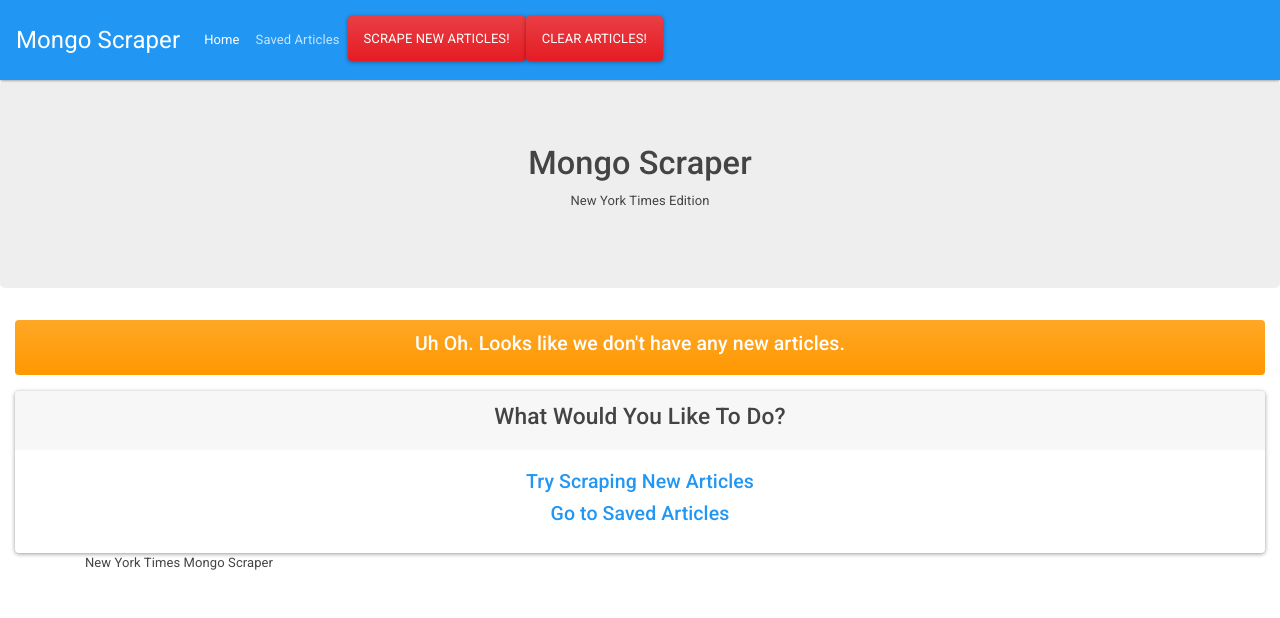
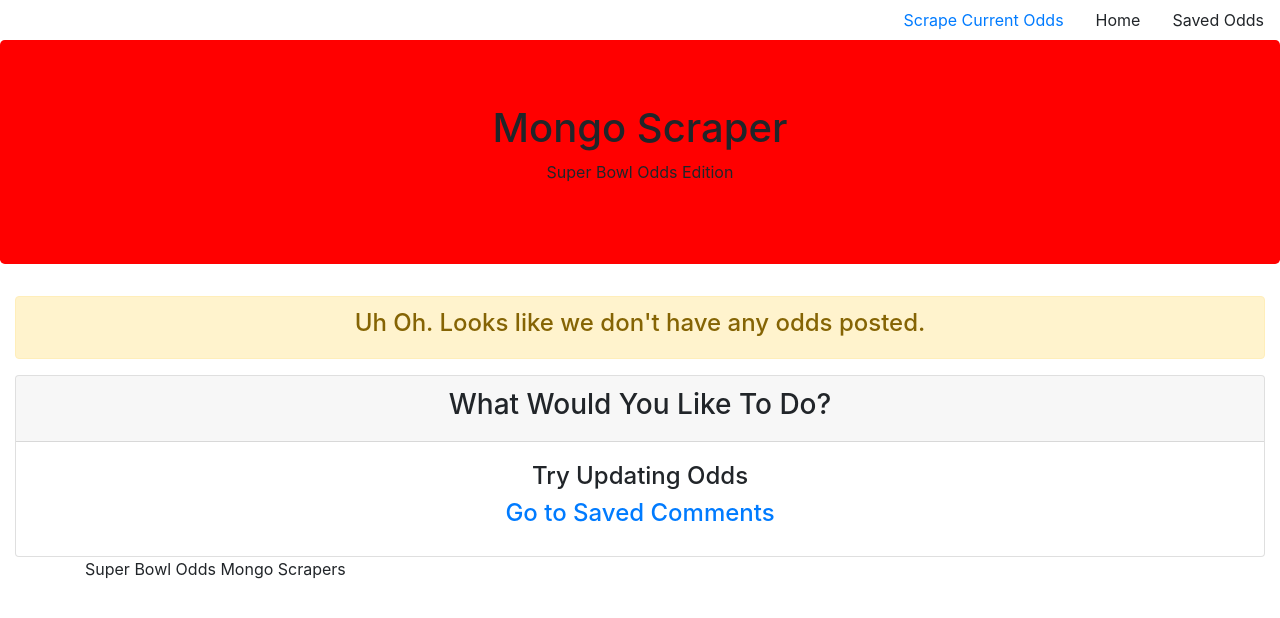
Before and after one commit to mattkrebs2000/mongoscraper, a website: page public/index.html in a window 1280 px wide. Drawn offline with nearby package versions, Linux system fonts and the light colour scheme; some packages are replaced by stand-ins of ours; a script that the page names is missing; a web font is replaced by a local one.

Commit message:
annoying css error

```diff
--- a/models/odds.js
+++ b/models/odds.js
@@ -8,7 +8,6 @@
     team: {
         type: String,
         required: true,
-        unique: true
 
     },
 
--- a/package.json
+++ b/package.json
@@ -22,6 +22,7 @@
     "express": "^4.17.1",
     "express-handlebars": "^4.0.3",
     "mongoose": "^5.9.10",
-    "morgan": "^1.10.0"
+    "morgan": "^1.10.0",
+    "nodemon": "^2.0.3"
   }
 }
--- /dev/null
+++ b/public/css/css.css
@@ -0,0 +1,16 @@
+.jumbotron {
+background-color: red;
+
+}
+
+.hidden {
+
+display:none;
+
+}
+
+.caption {
+
+background-color: red;
+
+}
--- a/public/index.html
+++ b/public/index.html
@@ -3,25 +3,100 @@
 
 <head>
     <!-- This file has obviously been taken from the assignment website.  -->
+
+
+    <meta charset="UTF-8" />
+    <meta name="viewport" content="width=1, initial-scale=1.0" />
+    <link rel="stylesheet" href="https://stackpath.bootstrapcdn.com/bootstrap/4.4.1/css/bootstrap.min.css"
+        integrity="sha384-Vkoo8x4CGsO3+Hhxv8T/Q5PaXtkKtu6ug5TOeNV6gBiFeWPGFN9MuhOf23Q9Ifjh" crossorigin="anonymous" />
+    <script src="https://code.jquery.com/jquery.js"></script>
+    <link href="../public/css/css.css" rel="stylesheet" type="text/css"/>
     <title>Mongo Scraper</title>
-    <meta charset="UTF-8">
-    <meta name="viewport" content="width=device-width, initial-scale=1">
-    <link rel="stylesheet" href="https://cdnjs.cloudflare.com/ajax/libs/bootswatch/4.0.0/materia/bootstrap.min.css" />
-    <link href="https://fonts.googleapis.com/css?family=Cormorant+SC" rel="stylesheet">
-    <!-- <link rel="stylesheet" href="/assets/css/style.css"> -->
+
+
+<style>
+
+.jumbotron {
+background-color: red;
+
+}
+
+.hidden {
+
+display:none;
+
+}
+
+.caption {
+
+background-color: red;
+
+}
+
+</style>
+
 </head>
 
+
 <body>
-    <nav class="navbar navbar-expand-lg navbar-dark bg-primary">
+<nav id="nav2" class="navbar-dark navbar-success bg-transparent navbar-expand navigation-bar is-visible"
+    data-nav-status="toggle">
+
+    <button id="navbarButton" class="navbar-toggler mr-auto custom-toggler" style="margin: 20px 0 0 20px;" type="button"
+        data-toggle="collapse" data-target="#nav3">
+
+        <div class="navbar-toggler-icon"></div>
+    </button>
+
+    <div class="navbar-collapse collapse" id="nav3">
+        <ul class="nav navbar-nav.navbar-right ml-auto">
+            <li class="nav-item">
+                <a class="nav-link" data-toggle="collapse" data-target=".navbar-collapse.show"></a>
+            </li>
+
+            <li id="bottomLink" class="nav-item">
+                <a id="bottomLink" class="nav-link" data-toggle="collapse" data-target=".navbar-collapse.show" href="/scrape">Scrape Current
+                    Odds</a>
+            </li>
+
+            <li class="nav-item">
+                <a id="toplink" class="nav-link" data-toggle="collapse"
+                    data-target=".navbar-collapse.show">Home</a>
+            </li>
+            <li class="nav-item">
+                <a class="nav-link" data-toggle="collapse"
+                    data-target=".navbar-collapse.show">Saved Odds</a>
+            </li>
+            </li>
+<!--
+            <li class="nav-item">
+                <a class="nav-link" data-toggle="collapse"
+                    data-target=".navbar-collapse.show">Saved</a>
+            </li> -->
+
+
+
+        </ul>
+    </div>
+</nav>
+
+
+
+
+
+
+
+
+    <!-- <nav class="navbar navbar-expand navigation-bar is-visible navbar-dark bg-primary">
         <a class="navbar-brand" href="/">Mongo Scraper</a>
         <button class="navbar-toggler" data-toggle="collapse" data-target="#navbarColor01" aria-controls="navbarColor01"
             aria-expanded="false" aria-label="Toggle navigation">
             <span class="navbar-toggler-icon"></span>
         </button>
 
-        <div class="collapse navbar-collapse" id="navbarColor01">
+        <div class="collapse" id="navbarColor01">
             <ul class="navbar-nav mr-auto">
-                <li class="nav-item active">
+                <li class="nav-item">
                     <a class="nav-link" href="/">Home
                         <span class="sr-only">(current)</span>
                     </a>
@@ -30,14 +105,14 @@
                     <a class="nav-link" href="/saved">Saved Articles</a>
                 </li>
                 <li class="nav-item">
-                    <a class="btn btn-danger scrape-new">SCRAPE NEW ARTICLES!</a>
+                    <a class="btn btn-danger scrape-new">Update Odds!</a>
                 </li>
                 <li class="nav-item">
                     <a class="btn btn-danger clear">CLEAR ARTICLES!</a>
                 </li>
             </ul>
         </div>
-    </nav>
+    </nav> -->
 
     <div class="jumbotron text-center">
         <div class="overlay">
@@ -46,13 +121,13 @@
         </div>
         <div class="caption">
             <h1>Mongo Scraper</h1>
-            <p>New York Times Edition</p>
+            <p>Super Bowl Odds Edition</p>
         </div>
     </div>
     <div class="container-fluid article-container">
 
         <div class='alert alert-warning text-center'>
-            <h4>Uh Oh. Looks like we don't have any new articles.</h4>
+            <h4 class="noarticles"> Uh Oh. Looks like we don't have any odds posted.</h4>
         </div>
         <div class="card">
             <div class="card-header text-center">
@@ -60,10 +135,10 @@
             </div>
             <div class="card-body text-center">
                 <h4>
-                    <a class="scrape-new">Try Scraping New Articles</a>
+                    <a class="scrape-new">Try Updating Odds</a>
                 </h4>
                 <h4>
-                    <a href="/saved">Go to Saved Articles</a>
+                    <a href="/savedd">Go to Saved Comments</a>
                 </h4>
             </div>
         </div>
@@ -71,14 +146,10 @@
 
     <footer class="footer">
         <div class="container">
-            <p>New York Times Mongo Scraper</p>
+            <p>Super Bowl Odds Mongo Scrapers</p>
         </div>
     </footer>
 
-    <script src="https://cdnjs.cloudflare.com/ajax/libs/jquery/3.2.1/jquery.min.js"></script>
-    <script src="https://maxcdn.bootstrapcdn.com/bootstrap/3.3.7/js/bootstrap.min.js"></script>
-    <script src="https://cdnjs.cloudflare.com/ajax/libs/bootbox.js/4.4.0/bootbox.min.js"></script>
-    <script src="/assets/javascript/index.js"></script>
 
 </body>
 
```
Also changed, not shown: public/app.js (added, +11 -0 lines), server.js (+60 -10 lines), 1 other file.
